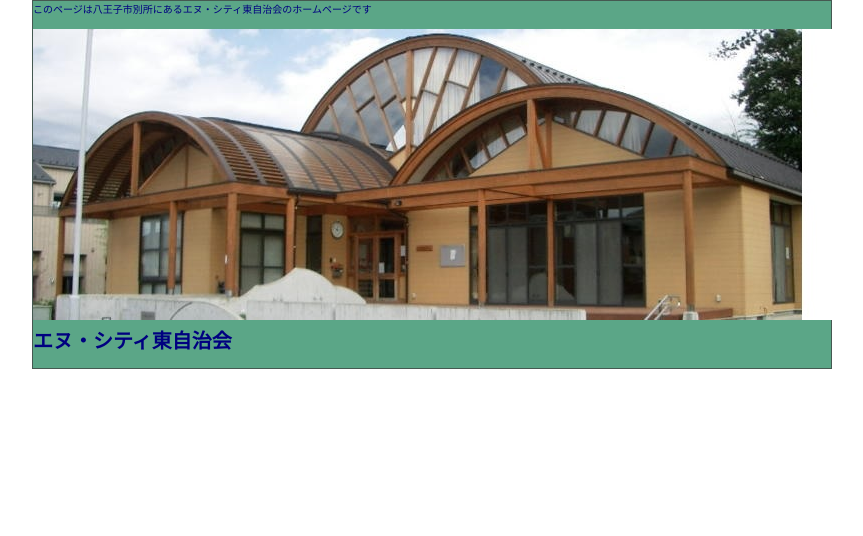
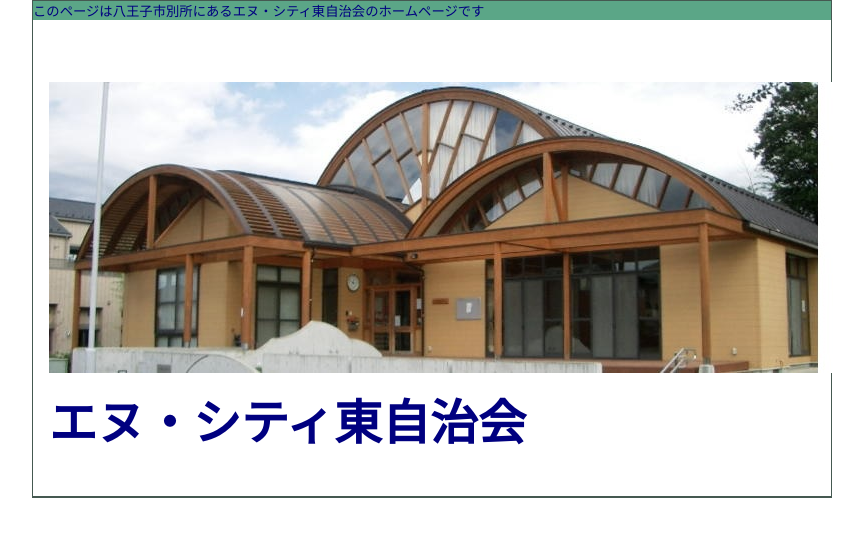
Before and after one commit to scdkaizen/sampl2, a plain HTML site: page index.html in a window 1280 px wide. Shown: the top 536 px of the page, without its empty margins (208-1071 px from the left). Drawn offline with Linux system fonts and the light colour scheme.

Commit message:
Update sample2.css

```diff
--- a/sample2.css
+++ b/sample2.css
@@ -6,16 +6,31 @@
   background: #5ba687 left top;
   font-style: normal;
   font-weight: normal;
-  font-size: 10px;
+  font-size: 10pt;
   color:#455951;
   border: 1px solid #455951;
-  min-width: 600px
+  min-width: 600px;
 }
 
+#title {
+  clear: both;
+  width: auto;
+  display: block;
+  min-height: 49px;
+  margin:0px;
+  padding: 30px 16px 10px;
+  background: #ffffff right top;
+  text-align: left;
+  font-style: normal;
+  font-weight: normal;
+  font-size: 18pt;
+  border-top: none;
+  border-bottom: 1px solid #455951;
+}
 
 body {
   margin-top: 0px;
   margin-bottom: 0px;
   margin-left: 0px;
-  margin-right: 0px
+  margin-right: 0px;
 }
```
